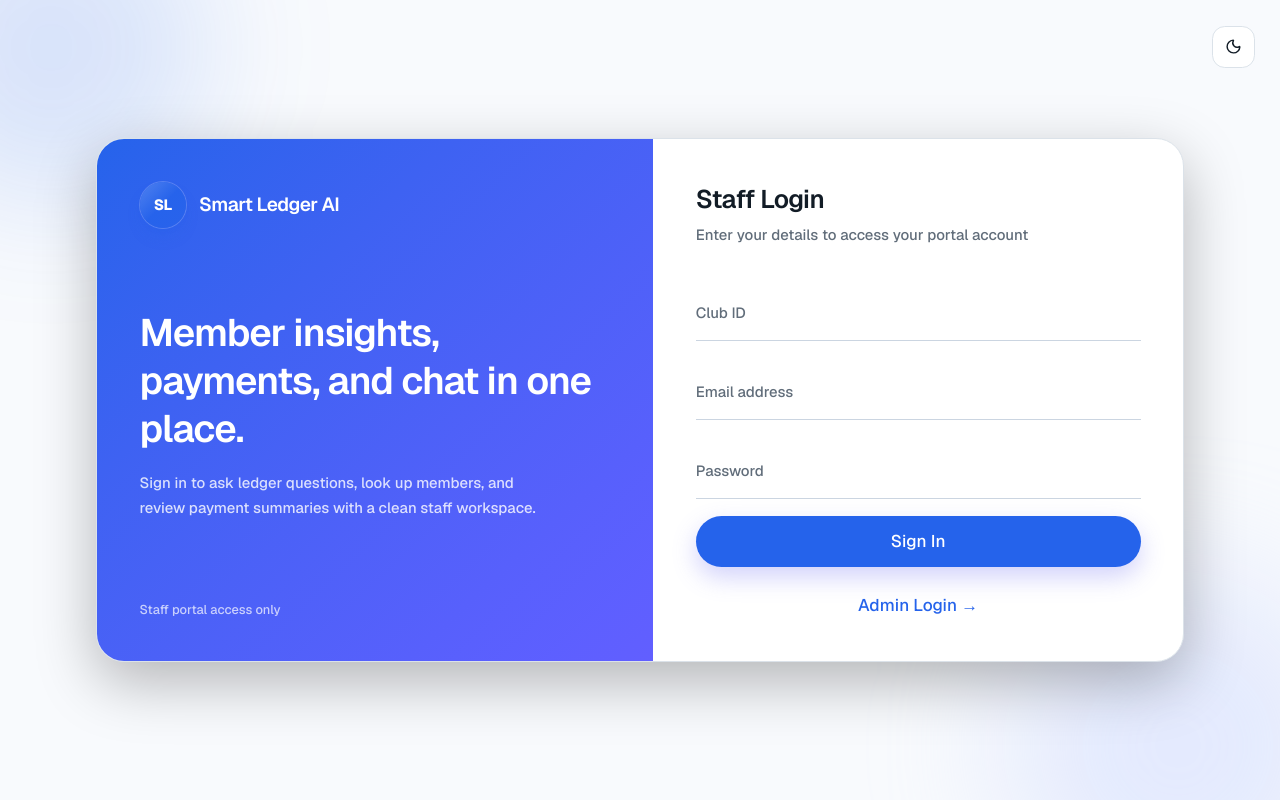
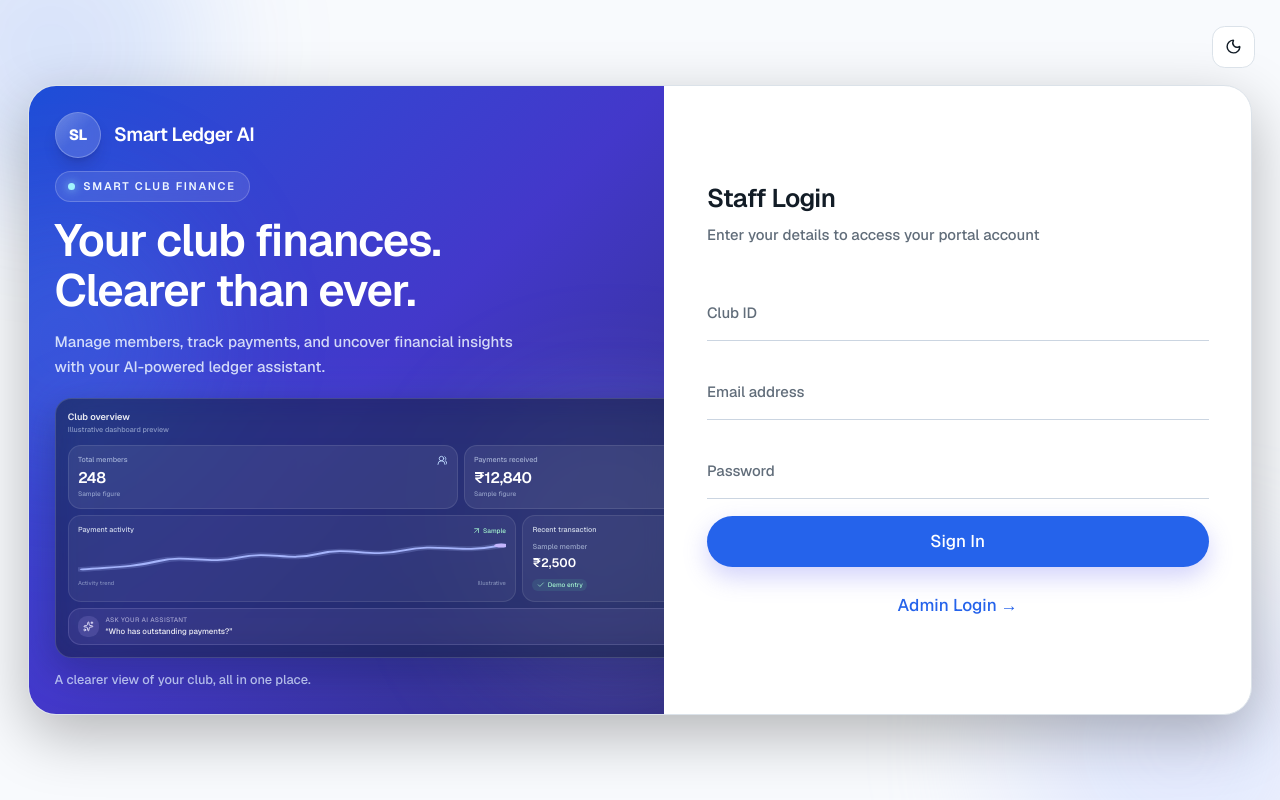
Before and after one commit to vinithdc-jpg/ai-smart-assistance, a Next.js app: page /login in a window 1280 px wide. Built offline with nearby package versions, Linux system fonts and the light colour scheme; no server answers.

Commit message:
Todays changes

```diff
--- a/app/globals.css
+++ b/app/globals.css
@@ -281,8 +281,7 @@ input:not([type="hidden"]):not([type="checkbox"]):not([type="radio"]):not(
     [type="submit"]
   ):not([type="reset"]),
 textarea,
-select,
-.form-field-trigger {
+select {
   background-color: transparent !important;
   border: 0 !important;
   border-bottom: 1px solid var(--form-underline) !important;
@@ -325,8 +324,7 @@ input:not([type="hidden"]):not([type="checkbox"]):not([type="radio"]):not(
     [type="submit"]
   ):not([type="reset"]):focus,
 textarea:focus,
-select:focus,
-.form-field-trigger:focus-visible {
+select:focus {
   border-bottom-color: var(--form-focus) !important;
 }
 
@@ -342,8 +340,7 @@ select:is(:user-invalid, [aria-invalid="true"]) {
 
 input:disabled,
 textarea:disabled,
-select:disabled,
-.form-field-trigger:disabled {
+select:disabled {
   color: var(--muted-foreground) !important;
   cursor: not-allowed;
   opacity: 0.65;
@@ -415,6 +412,84 @@ select:disabled,
   animation: float-soft 7s ease-in-out infinite;
 }
 
+.login-preview-float {
+  animation: login-preview-float 6s ease-in-out infinite;
+}
+
+.login-preview-float-delayed {
+  animation: login-preview-float 7s ease-in-out 1.2s infinite;
+}
+
+.login-preview-glow {
+  animation: login-preview-glow 5s ease-in-out infinite alternate;
+}
+
+@media (min-width: 768px) and (max-height: 800px) {
+  .login-hero-panel {
+    padding: 1.5rem;
+  }
+
+  .login-hero-content {
+    margin-top: 0.75rem;
+    margin-bottom: 0.75rem;
+  }
+
+  .login-hero-content > :not(:last-child) {
+    margin-block-end: 0.75rem;
+  }
+
+  .login-dashboard-preview {
+    width: 139%;
+    zoom: 0.72;
+  }
+}
+
+@media (min-width: 768px) and (max-height: 680px) {
+  .login-dashboard-preview {
+    width: 182%;
+    zoom: 0.55;
+  }
+}
+
+@media (max-width: 767px) and (max-height: 620px) {
+  .login-page-shell {
+    padding-block: 0.5rem;
+  }
+
+  .login-form-panel {
+    padding-block: 0.75rem;
+  }
+
+  .login-mobile-brand {
+    display: none;
+  }
+}
+
+@media (max-width: 767px) and (max-height: 500px) {
+  .login-page-shell {
+    padding-block: 0;
+  }
+}
+
+@keyframes login-preview-float {
+  0%,
+  100% {
+    transform: translateY(0);
+  }
+  50% {
+    transform: translateY(-3px);
+  }
+}
+
+@keyframes login-preview-glow {
+  from {
+    opacity: 0.55;
+  }
+  to {
+    opacity: 1;
+  }
+}
+
 .button-smooth {
   transition: transform 180ms cubic-bezier(0.16, 1, 0.3, 1),
     box-shadow 180ms ease, background-color 180ms ease, border-color 180ms ease,
@@ -432,6 +507,9 @@ select:disabled,
 @media (prefers-reduced-motion: reduce) {
   .page-panel-in,
   .float-soft,
+  .login-preview-float,
+  .login-preview-float-delayed,
+  .login-preview-glow,
   .button-smooth {
     animation: none !important;
     transition: none !important;
--- a/app/login/page.tsx
+++ b/app/login/page.tsx
@@ -8,6 +8,14 @@ import ThemeToggle from "@/components/ui/ThemeToggle";
 import BrandLogo from "@/components/ui/BrandLogo";
 import { toast } from "react-toastify";
 import useLoginLockout from "@/Function/useLoginLockout";
+import {
+  ArrowUpRight,
+  Check,
+  CircleHelp,
+  Sparkles,
+  UsersRound,
+  WalletCards,
+} from "lucide-react";
 
 export default function LoginPage() {
   const router = useRouter();
@@ -98,42 +106,54 @@ export default function LoginPage() {
   }
 
   return (
-    <main className="backgrouImg relative min-h-dvh overflow-x-hidden overflow-y-auto bg-background px-4 py-4 sm:px-6 sm:py-8">
+    <main className="login-page-shell backgrouImg relative min-h-dvh overflow-x-hidden overflow-y-auto bg-background px-4 py-4 sm:px-6 sm:py-8 md:py-4">
       <header className="absolute right-4 top-4 z-20 sm:right-6 sm:top-6">
         <ThemeToggle />
       </header>
       <div className="float-soft pointer-events-none absolute -left-24 -top-24 h-72 w-72 rounded-full bg-primary/15 blur-3xl" />
       <div className="float-soft pointer-events-none absolute -bottom-28 -right-16 h-80 w-80 rounded-full bg-indigo-200/40 blur-3xl [animation-delay:1s]" />
 
-      <div className="relative mx-auto flex min-h-[calc(100dvh-2rem)] w-full max-w-5xl items-center justify-center sm:min-h-[calc(100dvh-4rem)]">
-        <div className="page-panel-in grid w-full overflow-hidden rounded-[28px] border border-border bg-card shadow-[0_20px_60px_rgba(0,0,0,0.28)] lg:grid-cols-[1.05fr_1fr]">
-          <section className="hidden flex-col justify-between bg-linear-to-br from-primary to-indigo-500 p-10 text-white lg:flex">
-            <div className="flex items-center gap-3">
-              <div className="button-smooth relative flex h-11 w-11 items-center justify-center overflow-hidden rounded-2xl bg-linear-to-br from-primary via-primary/90 to-primary/70 shadow-lg shadow-primary/25 ring-1 ring-white/20">
+      <div className="relative mx-auto flex min-h-[calc(100dvh-2rem)] w-full max-w-6xl items-center justify-center sm:min-h-[calc(100dvh-4rem)] md:min-h-[calc(100dvh-2rem)]">
+        <div className="page-panel-in grid w-full overflow-hidden rounded-[28px] border border-border bg-card shadow-[0_20px_60px_rgba(0,0,0,0.28)] md:grid-cols-[0.95fr_1fr] lg:grid-cols-[1.04fr_0.96fr]">
+          <section className="login-hero-panel relative hidden flex-col justify-between overflow-hidden bg-linear-to-br from-[#1d4ed8] via-[#4338ca] to-[#312e81] p-6 text-white md:flex lg:p-9">
+            <div className="pointer-events-none absolute -left-24 top-28 h-64 w-64 rounded-full bg-blue-400/20 blur-3xl" />
+            <div className="pointer-events-none absolute -right-20 bottom-8 h-64 w-64 rounded-full bg-violet-300/20 blur-3xl" />
+            <div className="relative flex items-center gap-3">
+              <div className="relative flex h-11 w-11 items-center justify-center overflow-hidden rounded-2xl border border-white/25 bg-white/15 shadow-lg shadow-indigo-950/20 backdrop-blur-sm">
                 <span className="text-sm font-extrabold tracking-tight text-white">
                   SL
                 </span>
-
                 <div className="pointer-events-none absolute inset-0 bg-linear-to-br from-white/20 via-transparent to-transparent" />
               </div>
               <span className="text-lg font-semibold tracking-tight">
                 Smart Ledger AI
               </span>
             </div>
-            <div className="space-y-4">
-              <h1 className="text-4xl font-semibold leading-tight tracking-tight">
-                Member insights, payments, and chat in one place.
-              </h1>
-              <p className="max-w-sm text-sm leading-6 text-white/80">
-                Sign in to ask ledger questions, look up members, and review
-                payment summaries with a clean staff workspace.
-              </p>
+
+            <div className="login-hero-content relative my-8 space-y-5 md:my-6 lg:my-8">
+              <div className="inline-flex items-center gap-2 rounded-full border border-white/20 bg-white/10 px-3 py-1.5 text-[10px] font-semibold tracking-[0.16em] text-blue-50 backdrop-blur-sm sm:text-[11px]">
+                <span className="h-1.5 w-1.5 rounded-full bg-cyan-200 shadow-[0_0_10px_rgba(165,243,252,0.8)]" />
+                SMART CLUB FINANCE
+              </div>
+              <div className="space-y-3">
+                <h1 className="max-w-lg text-3xl font-semibold leading-[1.12] tracking-tight lg:text-[2.65rem]">
+                  Your club finances. Clearer than ever.
+                </h1>
+                <p className="max-w-md text-sm leading-6 text-blue-50/85 lg:text-[15px]">
+                  Manage members, track payments, and uncover financial
+                  insights with your AI-powered ledger assistant.
+                </p>
+              </div>
+              <LoginDashboardPreview />
             </div>
-            <p className="text-xs text-white/70">Staff portal access only</p>
+
+            <p className="relative text-xs text-blue-100/75">
+              A clearer view of your club, all in one place.
+            </p>
           </section>
 
-          <section className="flex flex-col justify-center p-5 sm:p-10">
-            <div className="mb-6 flex justify-center lg:hidden sm:mb-8">
+          <section className="login-form-panel flex flex-col justify-center p-5 sm:p-10">
+            <div className="login-mobile-brand mb-6 flex justify-center md:hidden sm:mb-8">
               <BrandLogo className="w-40" />
             </div>
 
@@ -246,3 +266,132 @@ export default function LoginPage() {
     </main>
   );
 }
+
+function LoginDashboardPreview() {
+  return (
+    <div
+      aria-label="Illustrative Smart Ledger dashboard preview"
+      className="login-dashboard-preview relative mt-6 rounded-2xl border border-white/15 bg-[#0b1220]/50 p-3 shadow-[0_20px_50px_rgba(9,12,36,0.28)] backdrop-blur-md sm:p-4"
+    >
+      <div className="pointer-events-none absolute -inset-3 -z-10 rounded-[28px] bg-blue-400/15 blur-2xl login-preview-glow" />
+      <div className="mb-3 flex items-center justify-between gap-2">
+        <div>
+          <p className="text-[11px] font-semibold text-white/90 sm:text-xs">
+            Club overview
+          </p>
+          <p className="mt-0.5 text-[9px] text-blue-100/55 sm:text-[10px]">
+            Illustrative dashboard preview
+          </p>
+        </div>
+        <span className="rounded-full border border-white/10 bg-white/[0.06] px-2 py-1 text-[9px] font-medium text-blue-100/70">
+          DEMO DATA
+        </span>
+      </div>
+
+      <div className="grid grid-cols-2 gap-2">
+        <div className="login-preview-float rounded-xl border border-white/10 bg-white/[0.07] p-2.5 sm:p-3">
+          <div className="flex items-center justify-between gap-1">
+            <span className="text-[9px] text-blue-100/65 sm:text-[10px]">
+              Total members
+            </span>
+            <UsersRound className="size-3.5 text-blue-200" aria-hidden="true" />
+          </div>
+          <p className="mt-1.5 text-lg font-semibold leading-none tracking-tight sm:text-xl">
+            248
+          </p>
+          <p className="mt-1 text-[9px] text-blue-100/55">Sample figure</p>
+        </div>
+        <div className="login-preview-float-delayed rounded-xl border border-white/10 bg-white/[0.07] p-2.5 sm:p-3">
+          <div className="flex items-center justify-between gap-1">
+            <span className="text-[9px] text-blue-100/65 sm:text-[10px]">
+              Payments received
+            </span>
+            <WalletCards
+              className="size-3.5 text-violet-200"
+              aria-hidden="true"
+            />
+          </div>
+          <p className="mt-1.5 text-lg font-semibold leading-none tracking-tight sm:text-xl">
+            ₹12,840
+          </p>
+          <p className="mt-1 text-[9px] text-blue-100/55">Sample figure</p>
+        </div>
+      </div>
+
+      <div className="mt-2 grid grid-cols-[1.15fr_0.85fr] gap-2">
+        <div className="rounded-xl border border-white/10 bg-white/[0.05] p-2.5 sm:p-3">
+          <div className="flex items-center justify-between gap-1">
+            <span className="text-[9px] font-medium text-blue-50/85 sm:text-[10px]">
+              Payment activity
+            </span>
+            <span className="flex items-center gap-0.5 text-[8px] text-emerald-200 sm:text-[9px]">
+              <ArrowUpRight className="size-3" aria-hidden="true" />
+              Sample
+            </span>
+          </div>
+          <svg
+            aria-label="Illustrative payment activity chart"
+            role="img"
+            viewBox="0 0 180 48"
+            className="mt-2 h-9 w-full sm:h-11"
+            preserveAspectRatio="none"
+          >
+            <path
+              d="M2 39 C18 35 22 36 34 27 S55 32 68 22 S88 28 101 17 S122 23 137 12 S159 17 178 5"
+              fill="none"
+              stroke="rgba(165,180,252,0.22)"
+              strokeWidth="7"
+              strokeLinecap="round"
+            />
+            <path
+              d="M2 39 C18 35 22 36 34 27 S55 32 68 22 S88 28 101 17 S122 23 137 12 S159 17 178 5"
+              fill="none"
+              stroke="#a5b4fc"
+              strokeWidth="2.5"
+              strokeLinecap="round"
+            />
+            <circle cx="178" cy="5" r="3" fill="#c4b5fd" />
+          </svg>
+          <div className="mt-1 flex items-center justify-between text-[8px] text-blue-100/45">
+            <span>Activity trend</span>
+            <span>Illustrative</span>
+          </div>
+        </div>
+
+        <div className="flex flex-col justify-between rounded-xl border border-white/10 bg-white/[0.05] p-2.5 sm:p-3">
+          <div>
+            <p className="text-[9px] font-medium text-blue-50/85 sm:text-[10px]">
+              Recent transaction
+            </p>
+            <p className="mt-2 truncate text-[9px] text-blue-100/60 sm:text-[10px]">
+              Sample member
+            </p>
+            <p className="mt-0.5 text-sm font-semibold sm:text-base">₹2,500</p>
+          </div>
+          <span className="mt-2 inline-flex w-fit items-center gap-1 rounded-full bg-emerald-300/10 px-1.5 py-0.5 text-[8px] font-medium text-emerald-200 sm:text-[9px]">
+            <Check className="size-2.5" aria-hidden="true" />
+            Demo entry
+          </span>
+        </div>
+      </div>
+
+      <div className="mt-2 flex items-center gap-2 rounded-xl border border-violet-200/15 bg-violet-300/[0.08] px-2.5 py-2 sm:px-3">
+        <span className="flex size-7 shrink-0 items-center justify-center rounded-lg bg-violet-300/15 text-violet-100">
+          <Sparkles className="size-3.5" aria-hidden="true" />
+        </span>
+        <div className="min-w-0 flex-1">
+          <p className="text-[8px] font-medium uppercase tracking-wider text-violet-100/60 sm:text-[9px]">
+            Ask your AI assistant
+          </p>
+          <p className="mt-0.5 truncate text-[10px] font-medium text-white/90 sm:text-[11px]">
+            “Who has outstanding payments?”
+          </p>
+        </div>
+        <CircleHelp
+          className="size-3.5 shrink-0 text-violet-100/60"
+          aria-hidden="true"
+        />
+      </div>
+    </div>
+  );
+}
```
Also changed, not shown: components/motion/select.tsx (+18 -39 lines), 1 other file (tests, documents, lock files or other folders).
